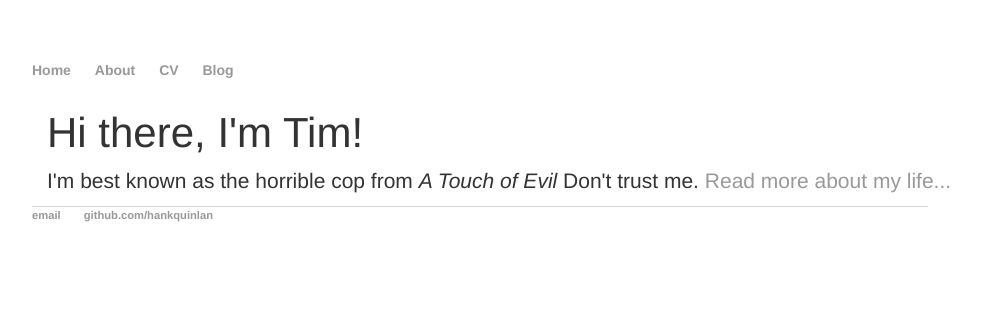
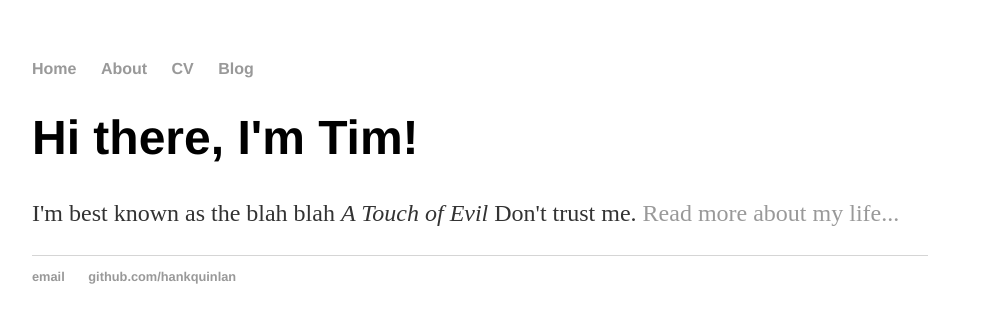
Before and after one commit to timchang3/timchang3.github.io, a Jekyll site: the page built from index.html, in a window 1280 px wide. Shown: the top 323 px of the page, without its empty margins (160-1141 px from the left). Built offline with Jekyll 4.4.1, drawn with Linux system fonts in a browser that asks for light colours.

Commit message:
Update index.html

```diff
--- a/index.html
+++ b/index.html
@@ -1,39 +1,8 @@
-<!DOCTYPE html>
-<html>
-
-<head>
-  <meta http-equiv="X-UA-Compatible" content="IE=Edge"/>
-  <meta charset="utf-8"/>
-  <meta name="viewport" content="width=device-width,height=device-height initial-scale=1.0">
-  <meta name="description" content="My blog, which is not updated periodically.">
-  <meta name="keywords" content="Blog">
-  <link rel="stylesheet" type="text/css" href="https://maxcdn.bootstrapcdn.com/bootstrap/3.3.6/css/bootstrap.min.css">
-  <link rel="stylesheet" type="text/css" href="/css/main.css">
-  <link href='http://fonts.googleapis.com/css?family=Roboto:500,100,300,400' rel='stylesheet' type='text/css'>
-  <title>My blog.</title>
-</head>
-
-<body>
-   <nav>
-     <ul>
-      		<li><a href="/">Home</a></li>
-	      	<li><a href="/about">About</a></li>
-      		<li><a href="/cv">CV</a></li>
-       		<li><a href="/blog">Blog</a></li>
-    	</ul>
-	</nav>
-	<div class="container">
-   		<div class="blurb">
-       		<h1>Hi there, I'm Tim!</h1>
-			<p>I'm best known as the horrible cop from <em>A Touch of Evil</em> Don't trust me. <a href="/about">Read more about my life...</a></p>
-   		</div><!-- /.blurb -->
-	</div><!-- /.container -->
-	<footer>
-   		<ul>
-       		<li><a href="mailto:hankquinlanhub@gmail.com">email</a></li>
-       		<li><a href="https://github.com/hankquinlan">github.com/hankquinlan</a></li>
-	  	</ul>
-	</footer>
-</body>
-
-</html>
+---
+layout: default
+title: Tim's blog
+---
+<div class="blurb">
+	<h1>Hi there, I'm Tim!</h1>
+	<p>I'm best known as the blah blah <em>A Touch of Evil</em> Don't trust me. <a href="/about">Read more about my life...</a></p>
+</div><!-- /.blurb -->
```
